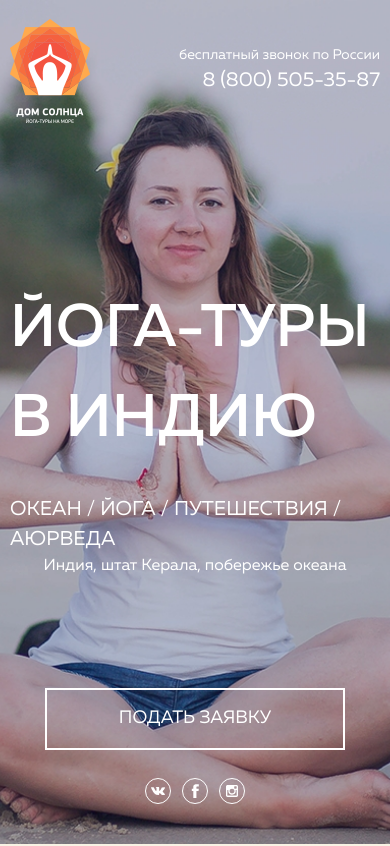
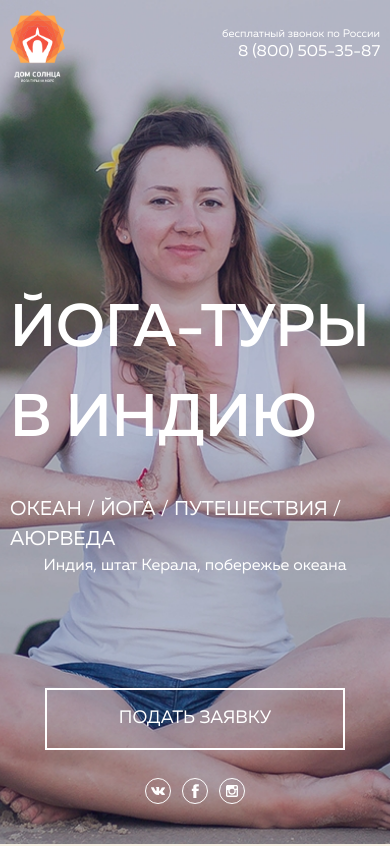
Before and after one commit to dmitriywolf/yoga, a website: page src/index.html in a window 390 px wide. Shown: the top 846 px of the page. Drawn offline with nearby package versions, Linux system fonts and the light colour scheme; files that its build step writes are made by us from their sources.

Commit message:
adaptive header

```diff
--- a/src/index.html
+++ b/src/index.html
@@ -89,7 +89,7 @@
     <div class="container">
         <div class="header__inner d-flex justify-content-between align-items-center">
 
-            <a class="header__logo logo" href="#">
+            <a class="header__logo" href="#">
                 <img src="img/logo/logo.png" alt="Логотип">
             </a> <!--/.header__logo-->
 
@@ -1022,7 +1022,7 @@
                 </div><!-- /.row -->
             </div><!-- /.contacts -->
         </div> <!-- /.container -->
-    </section> <!-- /.section .contacts__wrapper -->
+    </section> /.section .contacts__wrapper
 </main>
 <footer class="footer">
     <div class="footer__inner d-flex align-content-center align-items-center">
--- a/src/scss/blocks/header.scss
+++ b/src/scss/blocks/header.scss
@@ -30,3 +30,47 @@
   }
 
 }
+
+@media (max-width: 999.99px) {
+  .header__inner {
+    padding: 12px 0;
+  }
+
+  .header__logo {
+    width: 65px;
+  }
+
+  .header__text {
+    font-size: 12px;
+    line-height: 1.2
+  }
+
+  .header__phone {
+    font-size: 17px;
+  }
+
+}
+
+
+@media (max-width: 767.99px) {
+  .header__inner {
+    padding: 10px 0;
+  }
+
+  .header__logo {
+    width: 55px;
+  }
+
+  .header__text {
+    font-size: 11px;
+  }
+
+  .header__phone {
+    font-size: 16px;
+  }
+
+}
+
+@media (max-width: 575.99px) {
+
+}
```
